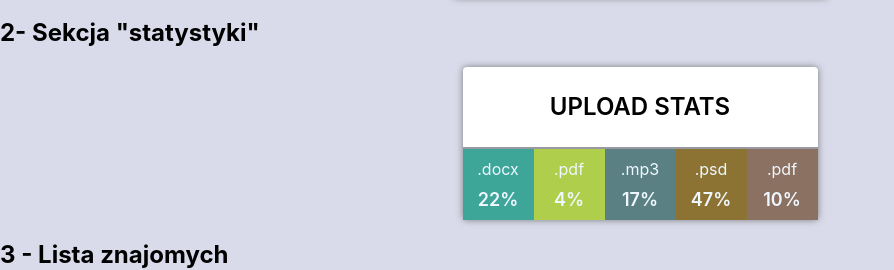
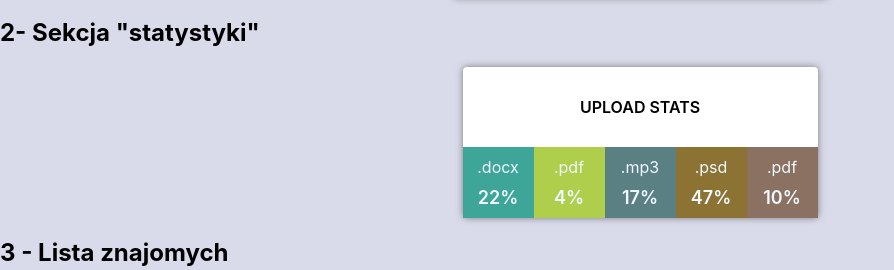
Before and after one commit to asiaostrowska55/goit-react-hw-01-components, a React (Create React App) app: page / in a window 1280 px wide. Shown: the part 517-787 px from the top of the page, without its empty margins (0-894 px from the left). Built offline with nearby package versions, Linux system fonts and the light colour scheme; the HTML template or start-up script is replaced by a standard one.

Commit message:
Update Statistics.module.css

```diff
--- a/src/components/styles/Statistics.module.css
+++ b/src/components/styles/Statistics.module.css
@@ -13,6 +13,7 @@
   align-items: center;
   text-transform: uppercase;
   font-weight: 600;
+  font-size: 16px;
 }
 .list {
   margin: 0 auto;
@@ -22,7 +23,6 @@
   flex-direction: row;
   list-style: none;
   background-color: rgb(204, 205, 218);
-  border-top: 2px solid rgba(121, 122, 125, 0.608);
 }
 .item {
   padding: 10px;
```
